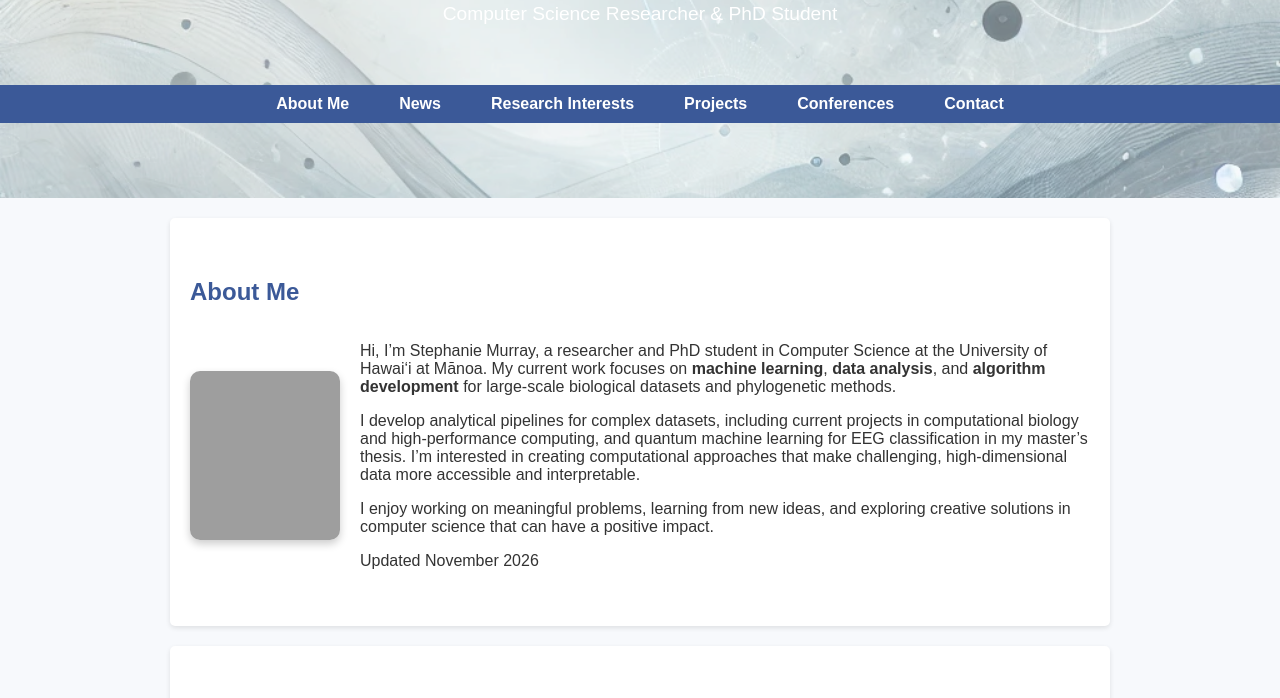
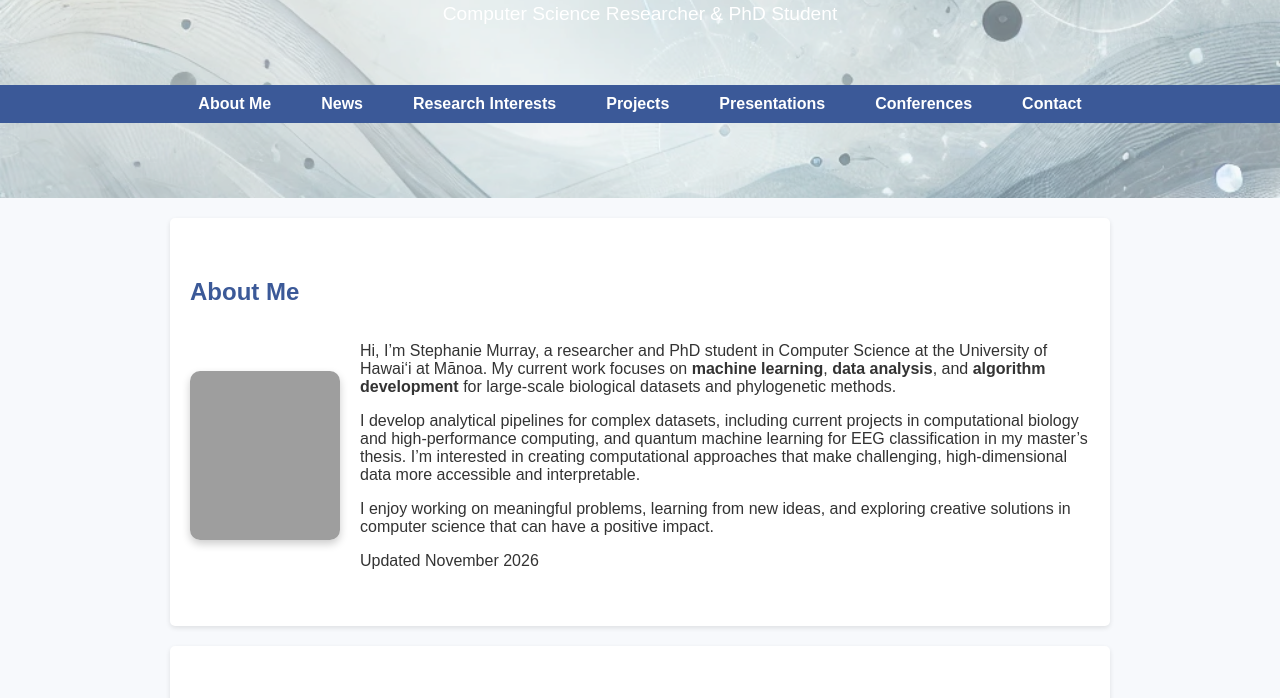
Before and after one commit to ssteph-sudo/site, a plain HTML site: page index.html in a window 1280 px wide. Shown: the part 102-800 px from the top of the page. Drawn offline with Linux system fonts and the light colour scheme; grey boxes are pictures that could not be loaded.

Commit message:
Update index.html

```diff
--- a/index.html
+++ b/index.html
@@ -35,6 +35,9 @@
           <li><a href="#news">News</a></li>
           <li><a href="#research-interests">Research Interests</a></li>
           <li><a href="#projects">Projects</a></li>
+
+<li><a href="#presentations">Presentations</a></li>
+
           <li><a href="#conferences">Conferences</a></li>
           <li><a href="#contact">Contact</a></li>
         </ul>
```
